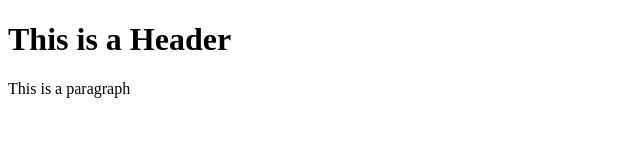
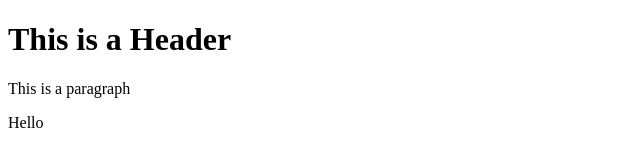
Before and after one commit to ladiajy2g/git-node-test, a website: page index.html in a window 1280 px wide. Shown: the full height of the page, 0-640 px from the left. Drawn offline with Linux system fonts and the light colour scheme.

```diff
--- a/index.html
+++ b/index.html
@@ -5,5 +5,6 @@
     <body>
         <h1>This is a Header</h1>
         <p>This is a paragraph</p>
+        <p>Hello</p>
     </body>
 </html>
```
Also changed, not shown: package.json (added, +24 -0 lines), 2 other files.
